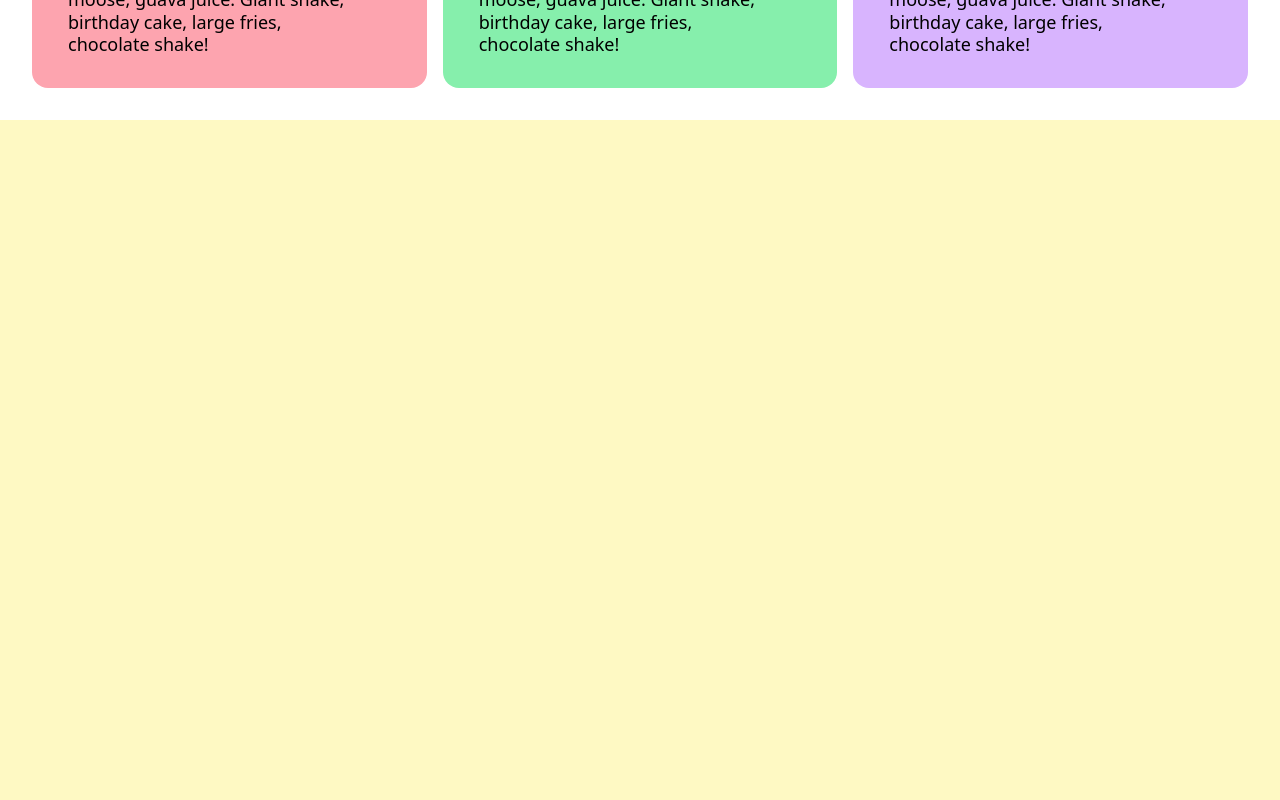
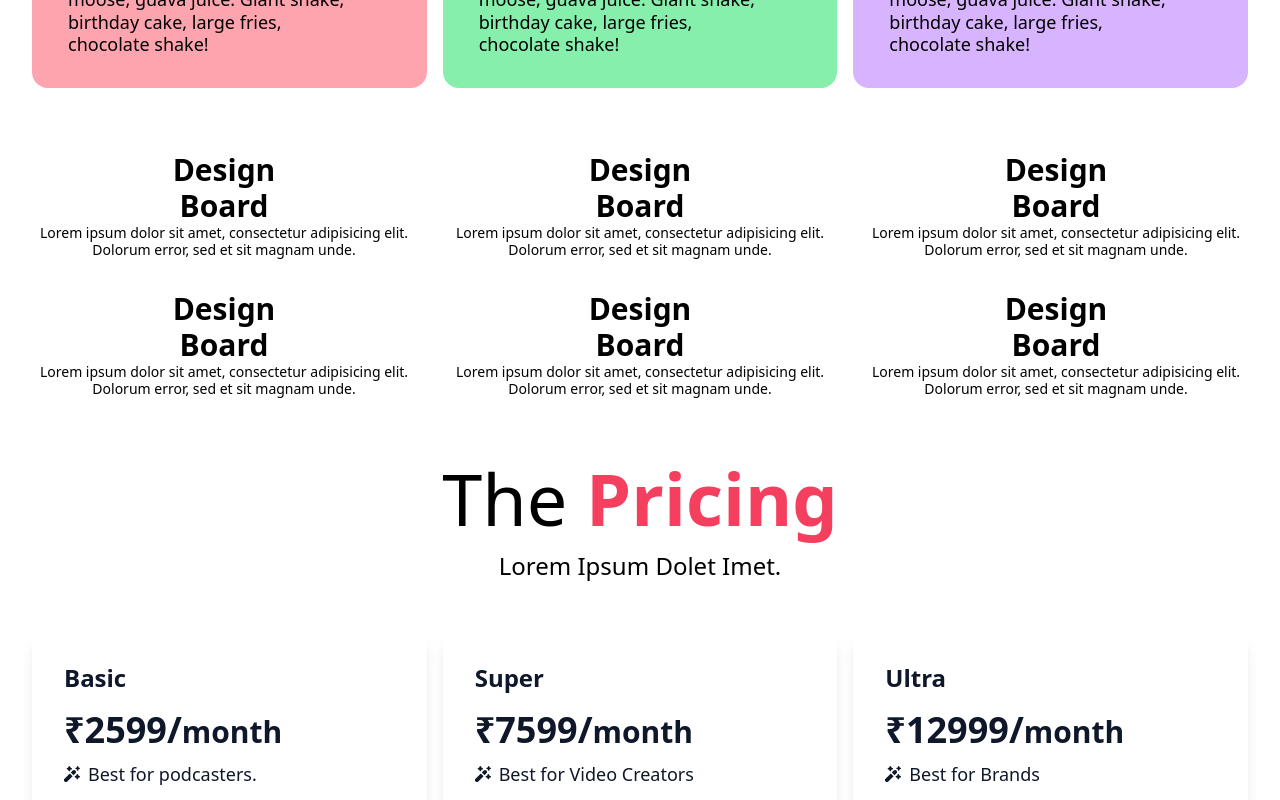
Before and after one commit to JuxtNorth/AgencySite, a React (Vite) app: page / in a window 1280 px wide. Shown: the part 5560-6360 px from the top of the page. Built offline with nearby package versions, Linux system fonts and the light colour scheme.

Commit message:
Add base styling for Membership Perks section

```diff
--- a/src/pages/Home/Sections/MembershipDetails.tsx
+++ b/src/pages/Home/Sections/MembershipDetails.tsx
@@ -1,5 +1,26 @@
 import { FC } from 'react';
 
+const Card: FC = () => {
+	return (
+		<article className="mx-auto w-64 text-center md:mx-0 md:w-fit">
+			<h1 className="mx-auto w-48 text-3xl font-semibold">Design Board</h1>
+			<p className="text-sm leading-tight">
+				Lorem ipsum dolor sit amet, consectetur adipisicing elit. Dolorum error,
+				sed et sit magnam unde.
+			</p>
+		</article>
+	);
+};
+
 export const MembershipDetails: FC = () => {
-	return <section className="h-screen bg-yellow-100"></section>;
+	return (
+		<section className="grid grid-cols-1 grid-rows-6 gap-8 p-8 md:grid-cols-3 md:grid-rows-2">
+			<Card />
+			<Card />
+			<Card />
+			<Card />
+			<Card />
+			<Card />
+		</section>
+	);
 };
```
